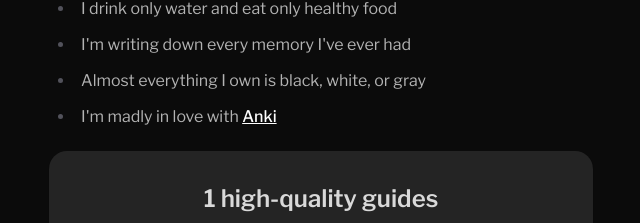
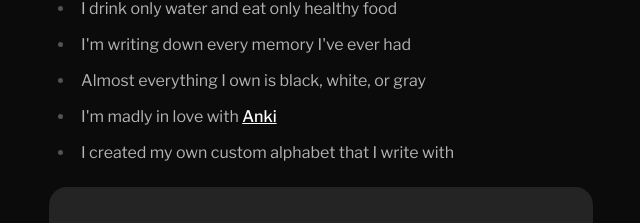
Before and after one commit to levihanlen/personal-website-nextjs, a Next.js app: page / in a window 1280 px wide. Shown: the part 1117-1340 px from the top of the page, without its empty margins (319-959 px from the left). Built offline with nearby package versions, Linux system fonts and the light colour scheme.

Commit message:
feat: add custom alphabet entry to Home component and remove note from knowledge nodes

```diff
--- a/app/page.tsx
+++ b/app/page.tsx
@@ -72,6 +72,7 @@ export default function Home() {
               Anki
             </a>
           </li>
+          <li>I created my own custom alphabet that I write with</li>
         </ul>
 
         <div className="w-full space-y-4 p-8 lh-card  flex flex-col items-center justify-center">
--- a/app/utils/knowledge/nodes.ts
+++ b/app/utils/knowledge/nodes.ts
@@ -7,7 +7,6 @@ const LEARNING_NODES: KnowledgeNode[] = [
   newNode({
     t: `a knowledge node is the smallest unit of knowledge`,
     a: ["knowledge node", "knowledge nodes"],
-    n: ["thi sis a note"],
   }),
   newNode({
     t: `an [[anki]] card should represent one [[knowledge node]]`,
```
